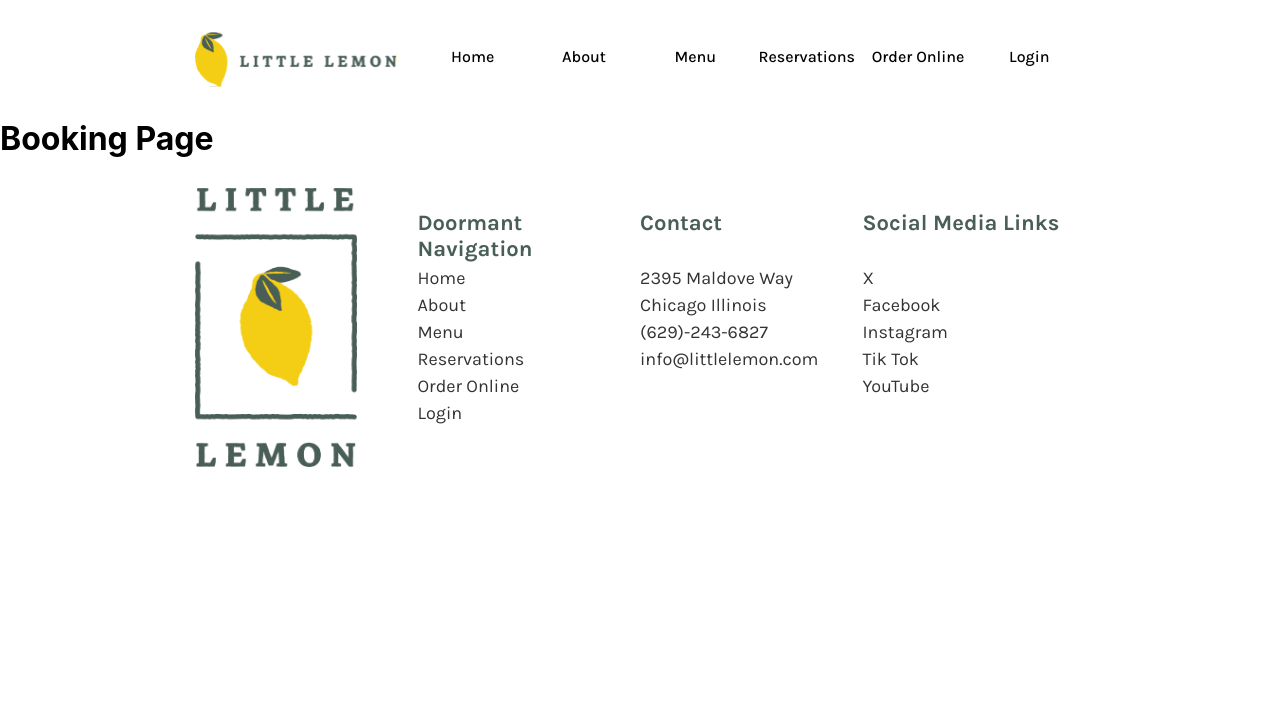
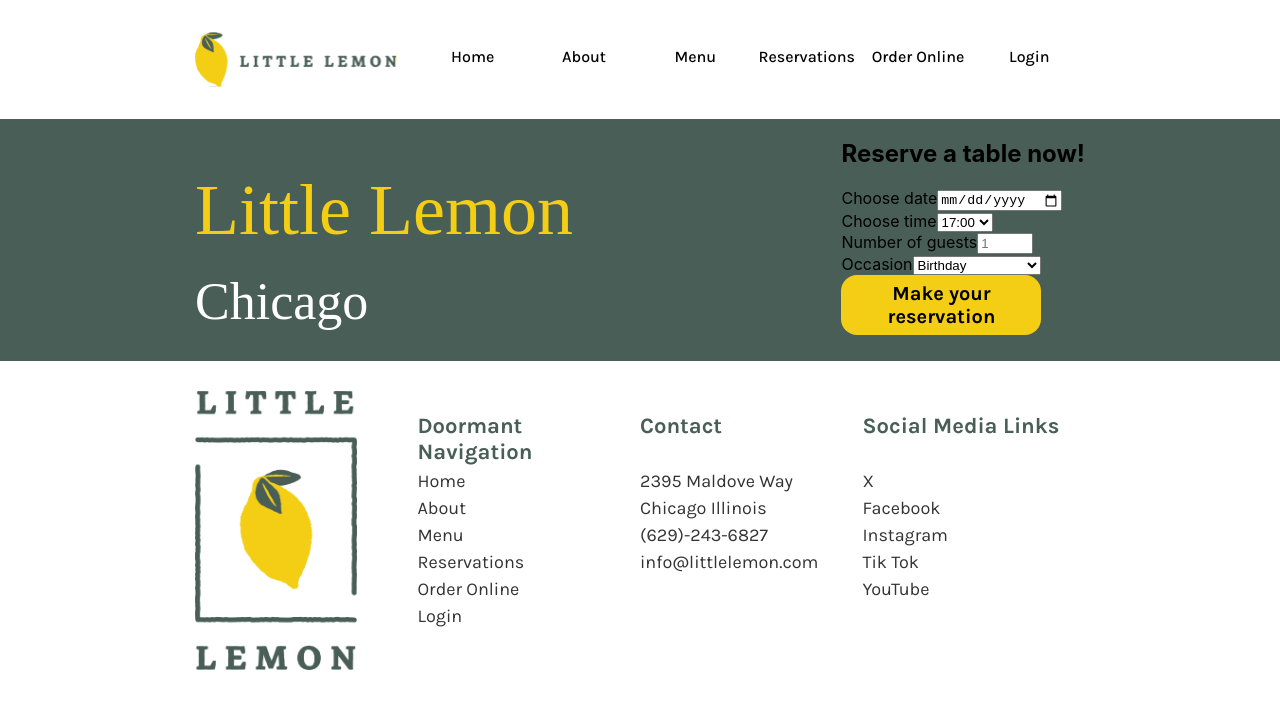
Before and after one commit to vidalglez/reservations-app, a React (Create React App) app: page /reservations in a window 1280 px wide. Shown: the top 708 px of the page. Built offline with nearby package versions, Linux system fonts and the light colour scheme; a web font is replaced by a local one.

Commit message:
feature: adding booking page and form sections

```diff
--- a/src/App.js
+++ b/src/App.js
@@ -11,6 +11,7 @@ import './css/Highlights.css'
 import './css/Testimonials.css'
 import './css/About.css'
 import './css/Footer.css'
+import './css/BookingPage.css'
 
 function App() {
   return (
--- /dev/null
+++ b/src/components/BookingForm.js
@@ -0,0 +1,43 @@
+const BookingForm = () => {
+    const timeOptions = ['17:00', '18:00', '19:00', '20:00', '21:00', '22:00']
+    const ocassions = ['Birthday', 'Anniversary', 'Date', 'Business meeting', 'Other']
+
+    return (
+        <div>
+            <h1>Reserve a table now!</h1>
+            <div className="booking-form">
+                <form>
+                    <div className="form-group">
+                        <label htmlFor="res-date">Choose date</label>
+                        <input type="date" id="res-date" name="res-date" required />
+                    </div>
+                    <div className="form-group">
+                        <label htmlFor="res-time">Choose time</label>
+                        <select id="res-time" name="res-time" required>
+                            {timeOptions.map((time, index) => (
+                                <option key={index} value={time}>{time}</option>
+                            ))}
+                        </select>
+                    </div>
+                    <div className="form-group">
+                        <label htmlFor="guests">Number of guests</label>
+                        <input type="number" id="guests" name="guests" placeholder="1" min="1" max="10" required />
+                    </div>
+                    <div className="form-group">
+                        <label htmlFor="occasion">Occasion</label>
+                        <select id="occasion" name="occasion">
+                            {
+                                ocassions.map((ocassion, index) => (
+                                    <option key={index} value={ocassion}>{ocassion}</option>
+                                ))
+                            }
+                        </select>
+                    </div>
+                    <button type="submit" className="yellow-button">Make your reservation</button>
+                </form>
+            </div>
+        </div>
+    )
+}
+
+export default BookingForm
--- a/src/components/BookingPage.js
+++ b/src/components/BookingPage.js
@@ -1,9 +1,17 @@
+import BookingForm from "./BookingForm"
 const BookingPage = () => {
-    return (
+  return (
+    <section className="booking-page-section">
+      <div className="booking-page">
         <div>
-            <h1>Booking Page</h1>
+          <h2 className="display-title">Little Lemon</h2>
+          <h3 className="display-sub-title">Chicago</h3>
         </div>
-    );
+        <div></div>
+        <BookingForm />
+      </div>
+    </section>
+  )
 }
 
 export default BookingPage
--- a/src/components/Hero.js
+++ b/src/components/Hero.js
@@ -1,4 +1,6 @@
+import { Link } from "react-router-dom"
 import RestaurantFood from "../assets/images/restauranfood.jpg"
+
 const Hero = () => {
   return (
     <section className="hero-section">
@@ -11,7 +13,7 @@ const Hero = () => {
             recipes served with a modern twist.
           </p>
           <div className="yellow-button">
-            <a href="#">Reserve a Table</a>
+            <Link to="/reservations">Reserve a Table</Link>
           </div>
         </article>
         <article>
--- a/src/components/Nav.js
+++ b/src/components/Nav.js
@@ -13,13 +13,12 @@ const Nav = () => {
         <nav >
             <img src={HamburgerMenu} alt="" className='hamburguer-menu-icon' onClick={onEventMenuHandler}/>
             <ul className={`nav-links ${isMenuVisible? '' : 'nav-links-hidden'}`} >
-                <li><a href="#">Home</a></li>
+                <li><Link to="/">Home</Link></li>
                 <li><a href="#about-section">About</a></li>
-                <li><a href="#">Menu</a></li>
-                {/* <li><a href="#">Reservations</a></li> */}
+                <li><a href="#menu">Menu</a></li>
                 <li><Link to="/reservations" >Reservations</Link></li>
-                <li className="order-online"><a href="#" >Order Online</a></li>
-                <li><a href="#">Login</a></li>
+                <li className="order-online"><a href="#order-online" >Order Online</a></li>
+                <li><a href="#login">Login</a></li>
             </ul>
         </nav>
     )
--- /dev/null
+++ b/src/css/BookingPage.css
@@ -0,0 +1,14 @@
+.booking-page-section {
+  background-color: #495e57;
+  height: 100%;
+  max-height: 100%;
+}
+
+.booking-page {
+  display: flex;
+  justify-content: space-between;
+  width: 100%;
+  max-width: 890px;
+  margin: 30px auto;
+  box-sizing: border-box;
+}
```
